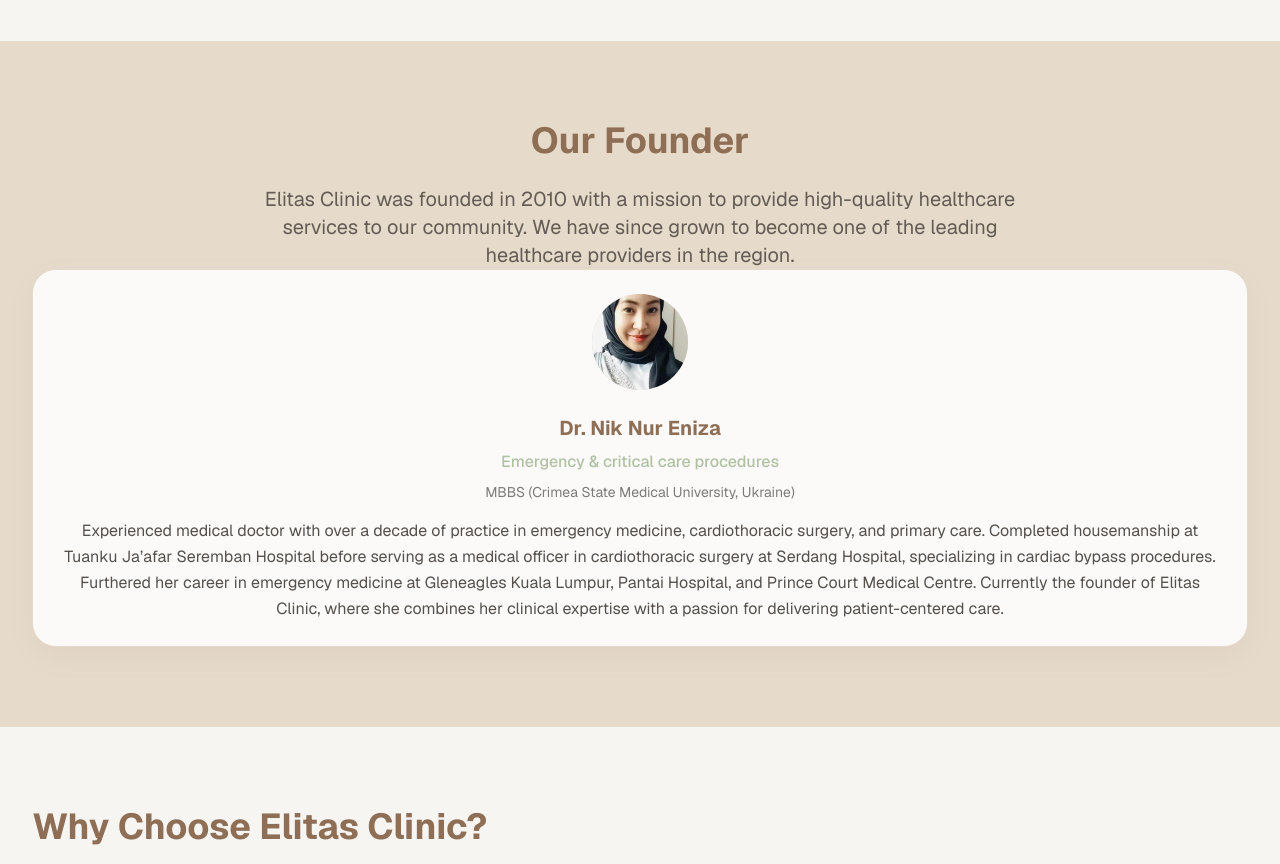
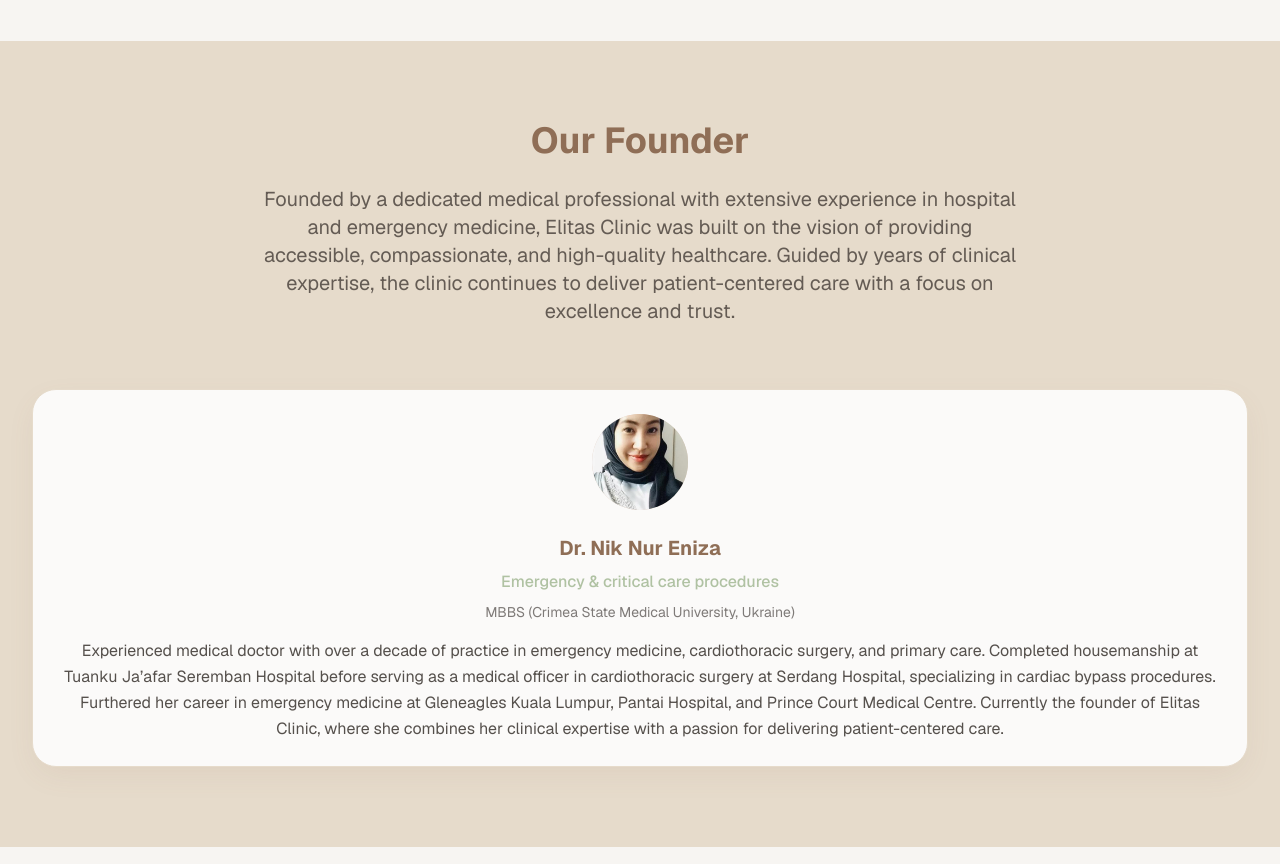
Before and after one commit to ifaridaiman/Elitas-web, a Next.js app: page /about-us in a window 1280 px wide. Shown: the part 2180-3044 px from the top of the page. Built offline with nearby package versions, Linux system fonts and the light colour scheme.

Commit message:
update content

```diff
--- a/src/app/about-us/_partials/Founder.tsx
+++ b/src/app/about-us/_partials/Founder.tsx
@@ -18,15 +18,20 @@
   return (
     <section className="py-20 bg-healthcare-secondary">
       <div className="max-w-7xl mx-auto px-4 sm:px-6 lg:px-8 text-center">
-        <h2 className="text-4xl font-bold text-healthcare-primary mb-6">
-          Our Founder
-        </h2>
-        <p className="text-xl text-foreground/70 max-w-3xl mx-auto">
-          Elitas Clinic was founded in 2010 with a mission to provide
-          high-quality healthcare services to our community. We have since
-          grown to become one of the leading healthcare providers in the
-          region.
-        </p>
+        <div className="text-center mb-16">
+          <h2 className="text-4xl font-bold text-healthcare-primary mb-6">
+            Our Founder
+          </h2>
+          <p className="text-xl text-foreground/70 max-w-3xl mx-auto">
+            Founded by a dedicated medical professional with extensive
+            experience in hospital and emergency medicine, Elitas Clinic was
+            built on the vision of providing accessible, compassionate, and
+            high-quality healthcare. Guided by years of clinical expertise, the
+            clinic continues to deliver patient-centered care with a focus on
+            excellence and trust.
+          </p>
+        </div>
+
         <div>
           <div className="bg-card border border-healthcare-secondary rounded-healthcare p-6 text-center shadow-healthcare">
             <div className="w-24 h-24 bg-healthcare-warm rounded-full flex items-center justify-center mx-auto mb-6">
```
